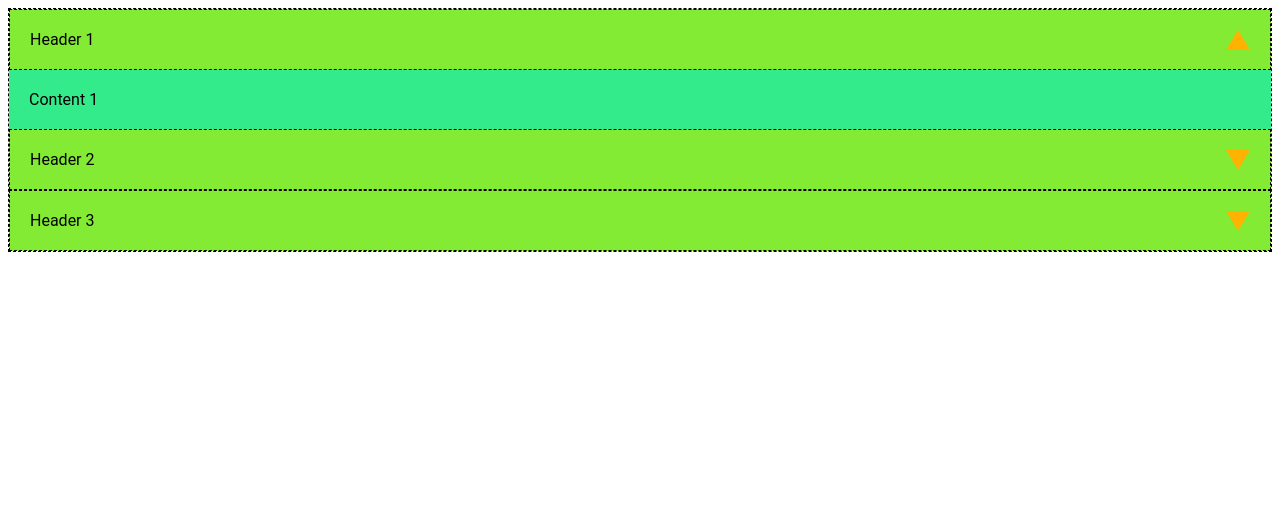
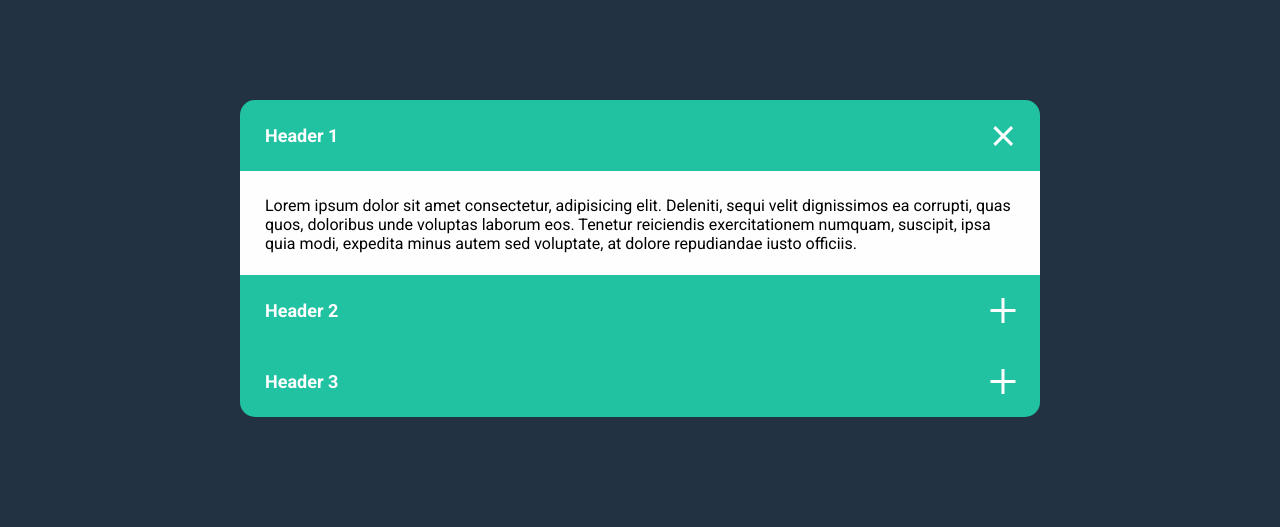
Before and after one commit to NikAndreev/customizable-accordion, a plain HTML site: page index.html in a window 1280 px wide. Drawn offline with Linux system fonts and the light colour scheme.

Commit message:
updated css

```diff
--- a/css/template.css
+++ b/css/template.css
@@ -1,31 +1,76 @@
-.accordion {
-	font-family: 'Roboto', sans-serif;
+body {
+	margin: 0;
+	background: #233243;
 }
 
-.accordion,
-.accordion__header {
-	border: 1px dashed black;
+
+.container {
+	margin: 0 auto;
+	padding: 0 15px;
+	width: 100%;
+	max-width: 800px;
+}
+
+.accordion {
+	margin-top: 25px;
+	font-family: 'Roboto', sans-serif;
+	font-size: 16px;
+	border-radius: 15px;
+	overflow: hidden;
+}
+
+@media (min-width: 768px) {
+	.accordion {
+		margin-top: 100px;
+	}
 }
 
 .accordion__header {
-	padding: 20px;
+	padding: 25px 50px 25px 25px;
+	white-space: nowrap;
+	text-overflow: ellipsis;
+	overflow: hidden;
 	cursor: pointer;
 	position: relative;
-	background: #83eb34;
+	background: #21c2a2;
+	color: #fefefe;
+	font-weight: bold;
+	font-size: 18px;
+	user-select: none;
 }
 
-.accordion__header::before {
-	content: "";
-	width: 0;
-	height: 0;
-	border-left: 12px solid transparent;
-	border-right: 12px solid transparent;
-	border-top: 20px solid #ffb300;
+.accordion__switch {
+	background: none;
+	border: none;
+	outline: none;
+	padding: 0;
+	width: 35px;
+	height: 35px;
+	pointer-events: none;
 	position: absolute;
 	right: 20px;
 	top: 50%;
 	transform: translateY(-50%);
 	transition: transform 0.3s ease;
+}
+
+.accordion__switch::before,
+.accordion__switch::after {
+	content: "";
+	width: 3px;
+	height: 25px;
+	background: #fefefe;
+	position: absolute;
+	left: 50%;
+	top: 50%;
+}
+
+.accordion__switch::before {
+	transform: translate(-50%, -50%);
+}
+
+.accordion__switch::after {
+	transform: translate(-50%, -50%) rotate(90deg);
 }
 
 .accordion__body {
@@ -34,10 +79,10 @@
 }
 
 .accordion__body-inner {
-	padding: 20px;
-	background: #34eb8c;
+	padding: 25px;
+	background: #fefefe;
 }
 
-.accordion__item.active .accordion__header::before {
-	transform: translateY(-50%) rotate(180deg);
+.accordion__item.active .accordion__switch {
+	transform: translateY(-50%) rotate(-45deg);
 }
--- a/index.html
+++ b/index.html
@@ -1,48 +1,57 @@
 <!DOCTYPE html>
 <html lang="en">
 <head>
-	<title>easily customizable accordion</title>
+	<title>Easily customizable accordion</title>
 	<meta charset="UTF-8">
 	<meta name="viewport" content="width=device-width, initial-scale=1.0">
+	<link rel="preconnect" href="https://fonts.gstatic.com">
+	<link href="https://fonts.googleapis.com/css2?family=Roboto:wght@400;700&display=swap" rel="stylesheet">
 	<link rel="stylesheet" href="css/template.css">
 </head>
 <body>
+
+<div class="container">
 
 	<!-- ACCORDION :: START -->
 	<div class="accordion js-accordion">
 		<div class="accordion__item js-accordion-item">
 			<div class="accordion__header js-accordion-header">
 				Header 1
+				<button class="accordion__switch"></button>
 			</div>
 			<div class="accordion__body js-accordion-body">
 				<div class="accordion__body-inner">
-				Content 1
+					Lorem ipsum dolor sit amet consectetur, adipisicing elit. Deleniti, sequi velit dignissimos ea corrupti, quas quos, doloribus unde voluptas laborum eos. Tenetur reiciendis exercitationem numquam, suscipit, ipsa quia modi, expedita minus autem sed voluptate, at dolore repudiandae iusto officiis.
 				</div>
 			</div>
 		</div>
 		<div class="accordion__item js-accordion-item">
 			<div class="accordion__header js-accordion-header">
 				Header 2
+				<button class="accordion__switch"></button>
 			</div>
 			<div class="accordion__body js-accordion-body">
 				<div class="accordion__body-inner">
-				Content 2
+					Lorem ipsum dolor sit amet consectetur, adipisicing elit. Deleniti, sequi velit dignissimos ea corrupti, quas quos, doloribus unde voluptas laborum eos. Tenetur reiciendis exercitationem numquam, suscipit, ipsa quia modi, expedita minus autem sed voluptate, at dolore repudiandae iusto officiis.
 				</div>
 			</div>
 		</div>
 		<div class="accordion__item js-accordion-item">
 			<div class="accordion__header js-accordion-header">
 				Header 3
+				<button class="accordion__switch"></button>
 			</div>
 			<div class="accordion__body js-accordion-body">
 				<div class="accordion__body-inner">
-				Content 3
+					Lorem ipsum dolor sit amet consectetur, adipisicing elit. Deleniti, sequi velit dignissimos ea corrupti, quas quos, doloribus unde voluptas laborum eos. Tenetur reiciendis exercitationem numquam, suscipit, ipsa quia modi, expedita minus autem sed voluptate, at dolore repudiandae iusto officiis.
 				</div>
 			</div>
 		</div>
 	</div>
 	<!-- ACCORDION :: END -->
 
+</div>
+
 <script src="js/template.js"></script>
 </body>
 </html>
```
Also changed, not shown: js/template.js (+11 -11 lines). Lines whose indentation alone changed are shown as unchanged.
